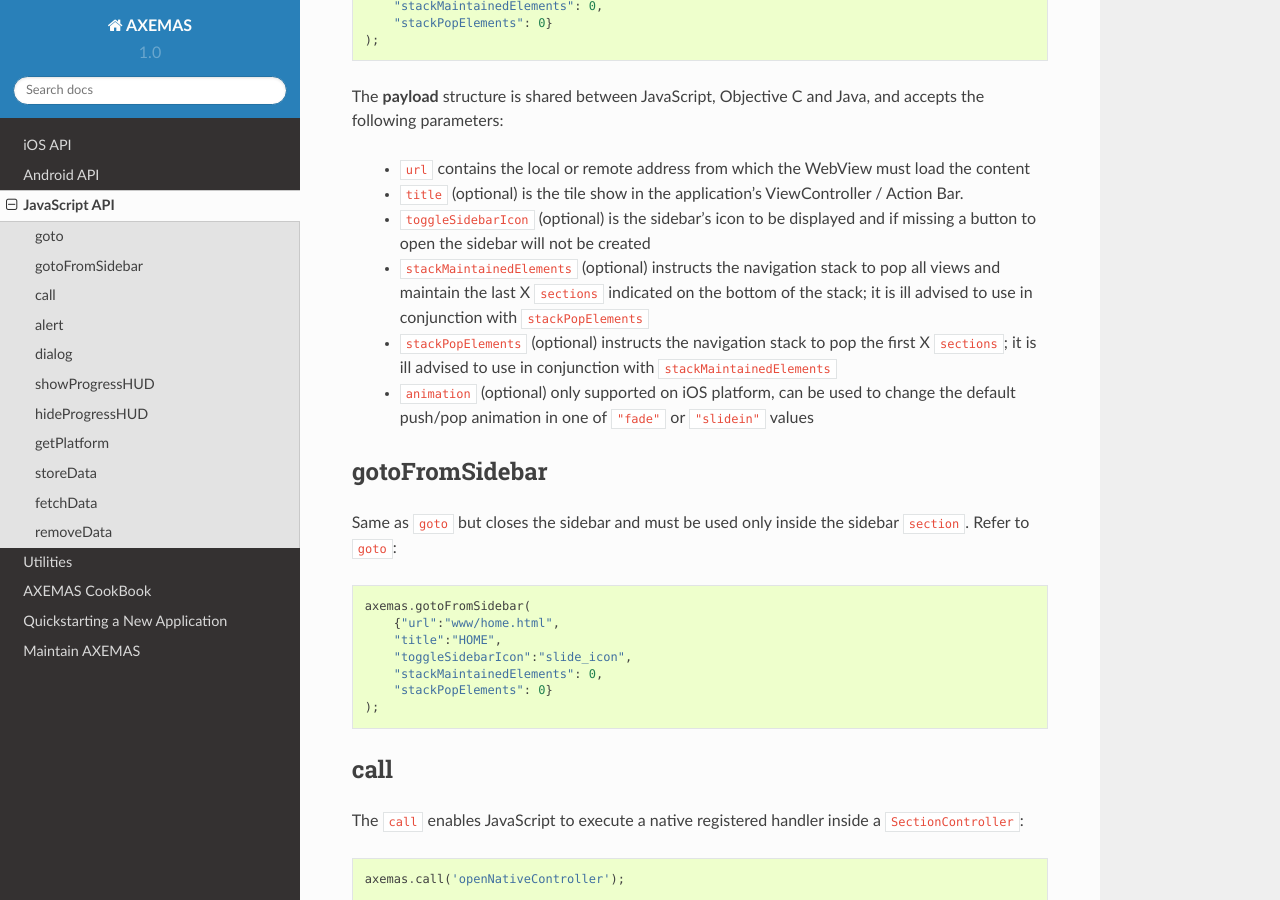
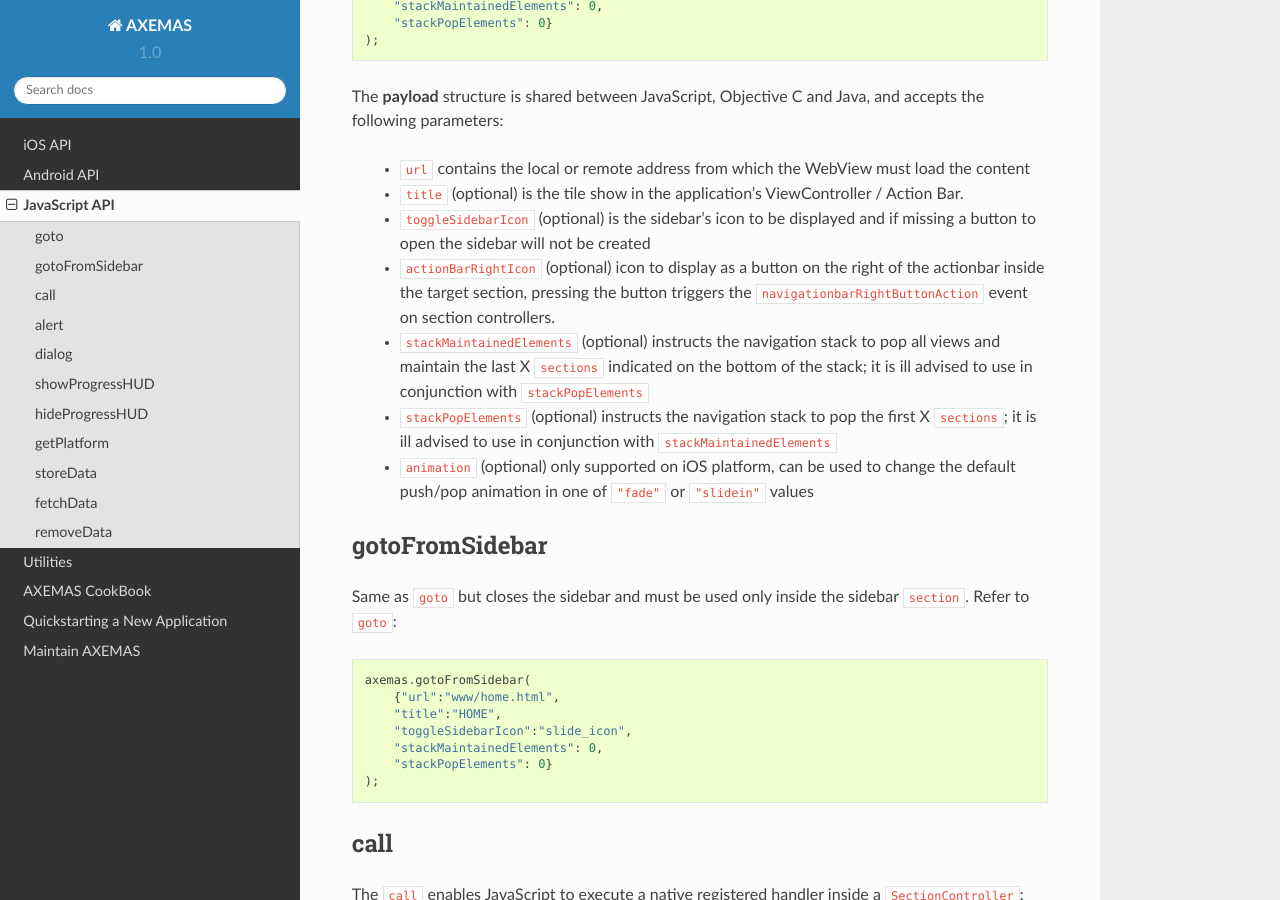
Before and after one commit to gmacario/doc, a Sphinx documentation site: the page built from source/js_api.rst, in a window 1280 px wide and 900 px high, scrolled down 758 px. Built offline with Sphinx 7.4.7 and the Read the Docs theme 2.0.0, drawn with Linux system fonts in a browser that asks for light colours.

Commit message:
document actionBarRightIcon

```diff
--- a/source/js_api.rst
+++ b/source/js_api.rst
@@ -38,6 +38,7 @@
     - ``url`` contains the local or remote address from which the WebView must load the content
     - ``title`` (optional) is the tile show in the application's ViewController / Action Bar.
     - ``toggleSidebarIcon`` (optional) is the sidebar's icon to be displayed and if missing a button to open the sidebar will not be created
+    - ``actionBarRightIcon`` (optional) icon to display as a button on the right of the actionbar inside the target section, pressing the button triggers the ``navigationbarRightButtonAction`` event on section controllers.
     - ``stackMaintainedElements`` (optional) instructs the navigation stack to pop all views and maintain the last X ``sections`` indicated on the bottom of the stack; it is ill advised to use in conjunction with ``stackPopElements``
     - ``stackPopElements`` (optional) instructs the navigation stack to pop the first X ``sections``; it is ill advised to use in conjunction with ``stackMaintainedElements``
     - ``animation`` (optional) only supported on iOS platform, can be used to change the default push/pop animation in one of ``"fade"`` or ``"slidein"`` values
```
